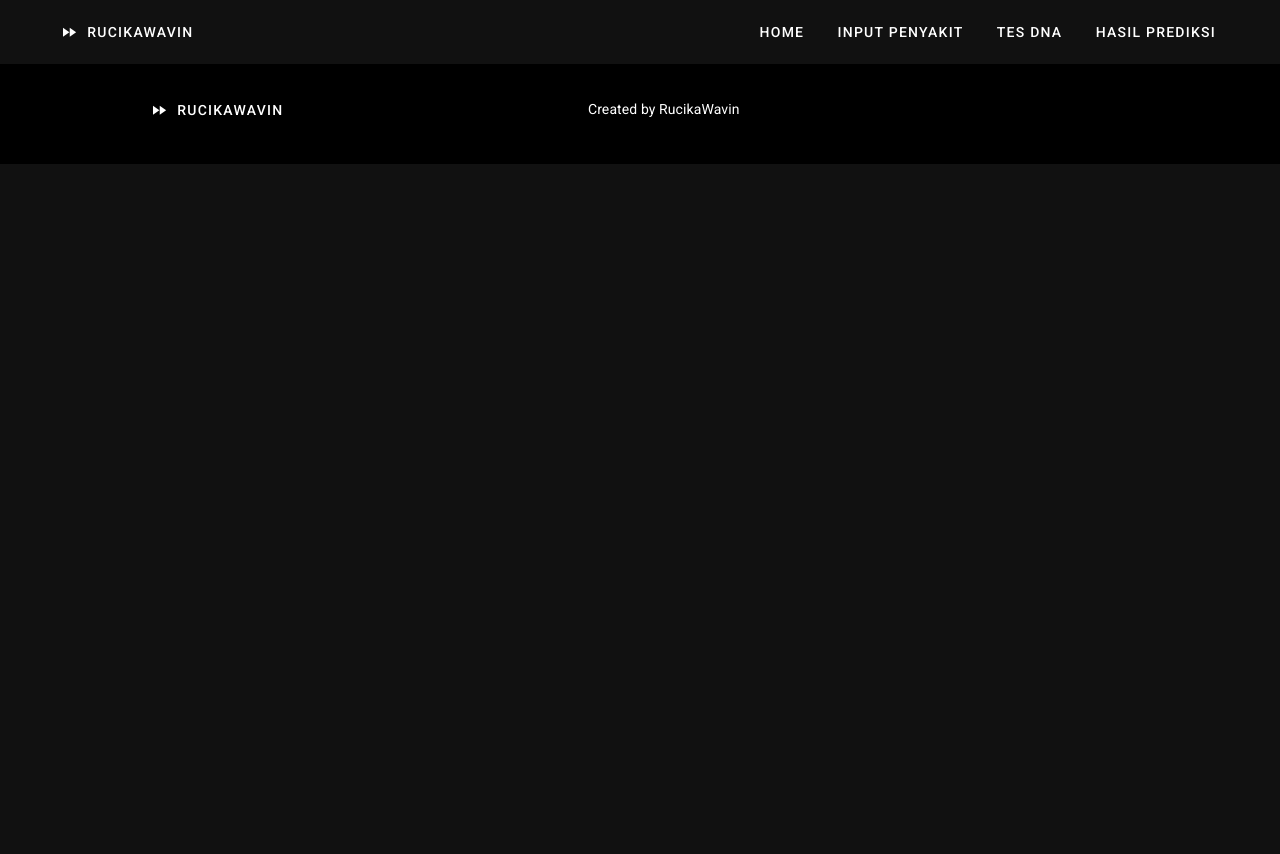
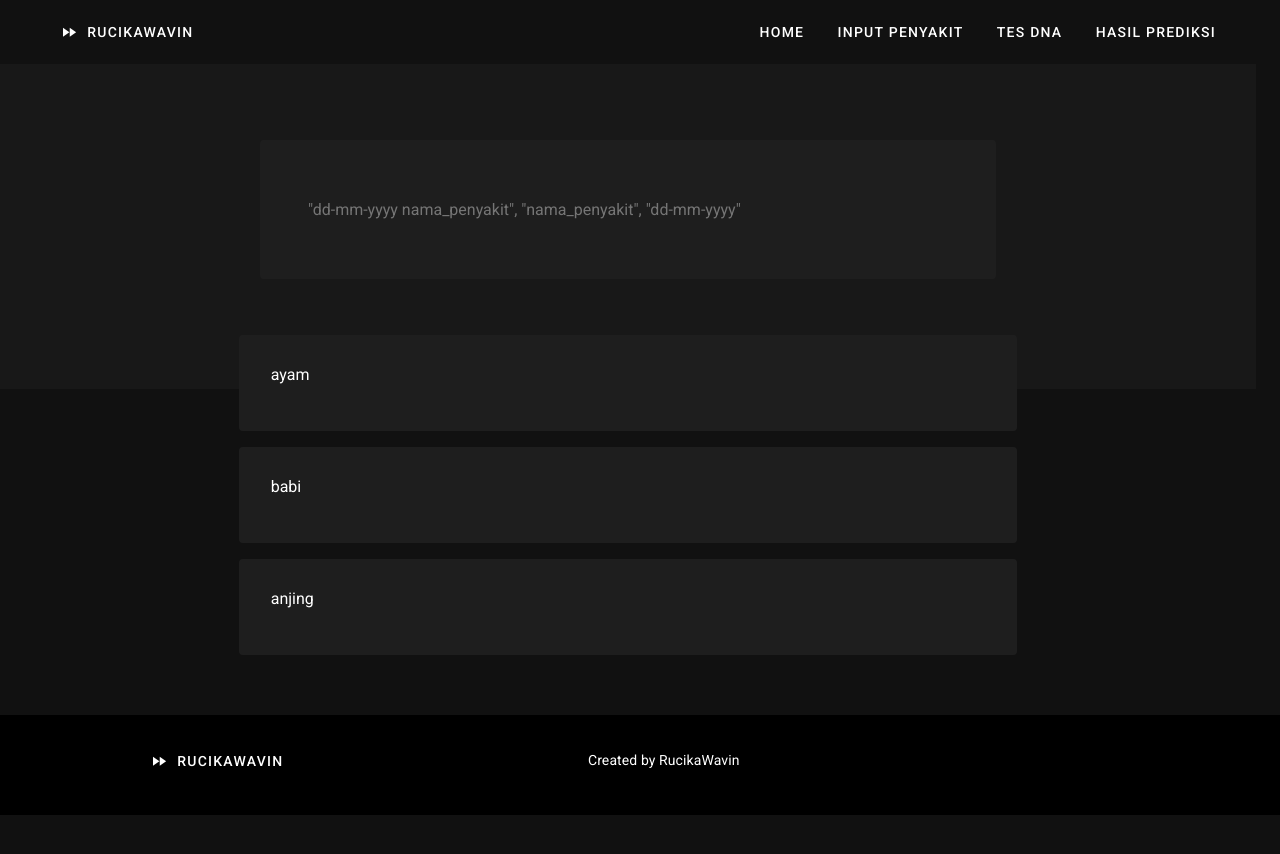
Before and after one commit to firizky29/Tubes3_13520074, a Vue app in the folder src/Frontend/rucikawavin/: page /hasilprediksi in a window 1280 px wide. Shown: the top 854 px of the page. Built offline with nearby package versions, Linux system fonts and the light colour scheme; what vue-simple-alert would draw is missing.

Commit message:
add hasil prediksi page

```diff
--- a/src/Frontend/rucikawavin/src/views/HasilPrediksiView.vue
+++ b/src/Frontend/rucikawavin/src/views/HasilPrediksiView.vue
@@ -4,7 +4,33 @@
         <!-- NAVBAR -->
         <TheNavbar />
 
+        <!-- CONTENT -->
+        <v-container fluid>
+            <v-row class="hasilprediksi">
 
+                <!-- SEARCHBAR -->
+                <v-col cols="12">
+                    <div class="searchbar" id="searchbar">
+                        <div class="col-md-8 rounded px-5 py-4 shadow bg-white form">
+                            <div class="col-12 form-group">
+                                <input type="text" class="form-control form-control-lg white--text" placeholder="&quot;dd-mm-yyyy nama_penyakit&quot;, &quot;nama_penyakit&quot;, &quot;dd-mm-yyyy&quot;" v-model="search" />
+                            </div>
+                        </div>
+                    </div>
+                </v-col>
+
+                <!-- SEARCH RESULT -->
+                <v-col cols="12" class="searchresults">
+                    <div class="searchresult" v-for="result of searchResults" :key="result.hasil">
+                        <div class="col-md-8 rounded px-5 py-4 shadow bg-white result">
+                            <div class="col-12 form-group">
+                                <p class="white--text">{{result.hasil}}</p>
+                            </div>
+                        </div>
+                    </div>
+                </v-col>
+            </v-row>
+        </v-container>
 
         <!-- FOOTER -->
         <TheFooter />
@@ -18,20 +44,99 @@
     export default {
         name: 'HomeView',
 
+        data() {
+            return {
+                results: [
+                    // dummy
+                    {hasil: 'ayam'},
+                    {hasil: 'babi'},
+                    {hasil: 'anjing'},
+
+                    // {id: 1, tanggal: '10 April 2022', pasien: 'Fulan', penyakit: 'HIV', hasil: 'True'},
+                    // {id: 2, tanggal: '11 April 2022', pasien: 'Kamal', penyakit: 'Kanker', hasil: 'False'},
+                    // {id: 3, tanggal: '12 April 2022', pasien: 'Entah', penyakit: 'Serangan Jantung', hasil: 'False'},
+                    // {id: 4, tanggal: '13 April 2022', pasien: 'Jamal', penyakit: 'Impotensi', hasil: 'True'},
+                    // {id: 5, tanggal: '14 April 2022', pasien: 'Yubai', penyakit: 'Gangguan Kehamilan', hasil: 'True'},
+                    // {id: 6, tanggal: '15 April 2022', pasien: 'Hika', penyakit: 'Gangguan Janin', hasil: 'False'},
+                ],
+                search: ""
+            }
+        },
+
         components: {
             TheNavbar,
             TheFooter,
         },
 
-    methods: {
-        scroll(refName) {
-            const element = document.getElementById(refName);
-            element.scrollIntoView({behavior: "smooth"});
+        computed: {
+            searchResults() {
+                let res = []
+                if (this.search !== "") {
+                    // contoh program
+                    res = this.results.filter(p =>
+                        p.hasil.toLowerCase().includes(this.search.toLowerCase())
+                        // p.tanggal.toLowerCase().includes(this.search.toLowerCase()) ||
+                        // p.penyakit.toLowerCase().includes(this.search.toLowerCase())
+                    )
+                } else {
+                    res = this.results
+                }
+                return res
             }
         }
     }
 </script>
 
 <style>
+    /* Searchbar CSS */
+    .hasilprediksi {
+        width: 100%;
+        min-height: 650px;
+        background: linear-gradient(
+        to bottom,
+            #181818,
+            #181818 50%,
+            #111111 50%,
+            #111111
+        );
+        text-align: center;
+        padding: 2rem;
+    }
 
+    .searchbar {
+        width: 100%;
+        text-align: center;
+        padding: 2rem;
+    }
+
+    .form {
+        display: inline-block;
+        background-color: #1e1e1e;
+        padding: 2rem 2rem;
+        vertical-align: middle;
+        text-align: left;
+    }
+
+    .result {
+        display: inline-block;
+        background-color: #1e1e1e;
+        padding: 2rem 2rem;
+        margin-bottom: 1rem;
+        vertical-align: middle;
+        text-align: left;
+    }
+
+    .col-12.padd {
+        padding: 12px 0 !important;
+    }
+
+    input {
+        all: unset;
+        width: 95%;
+        height: 100%;
+        border: 1px solid;
+        margin-top: 1rem;
+        margin-bottom: 1rem;
+        padding: 1rem;
+    }
 </style>
```
Lines whose indentation alone changed are shown as unchanged.
